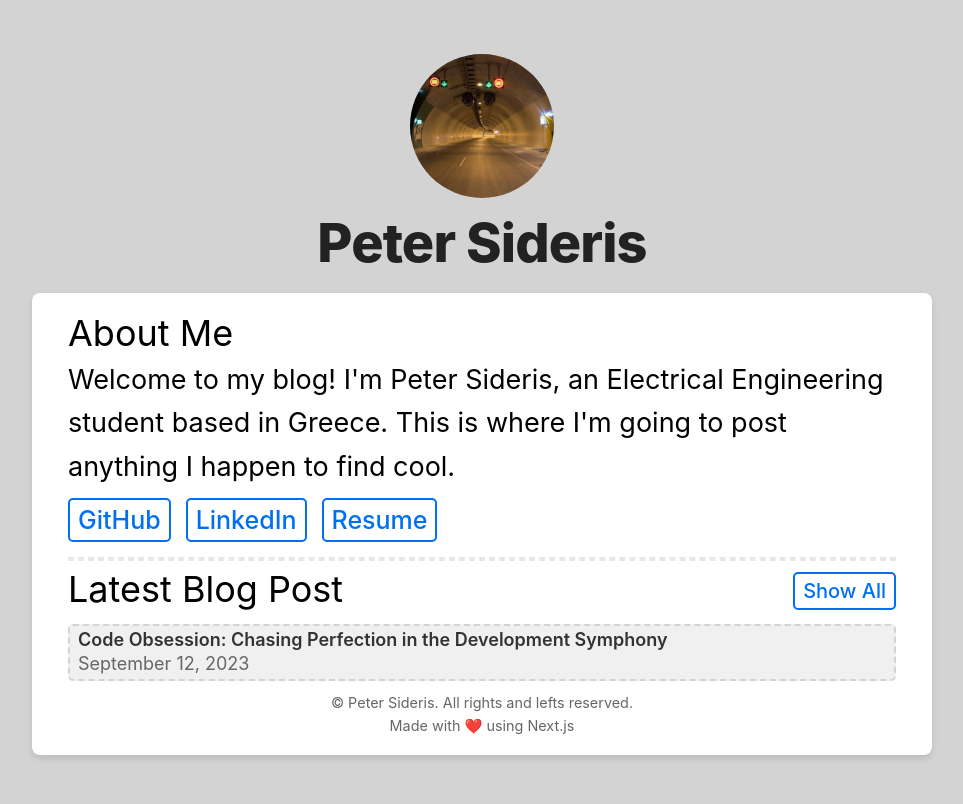
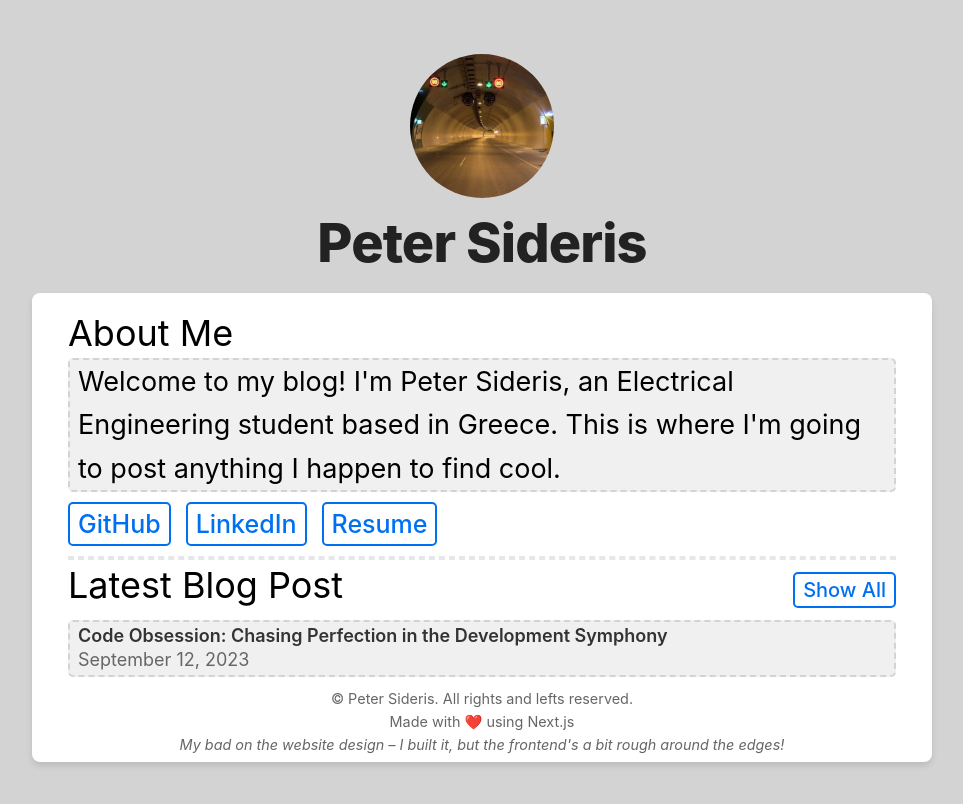
Before and after one commit to petersid2022/petrside, a Next.js app: page / in a window 1280 px wide. Shown: the top 804 px of the page, without its empty margins (158-1121 px from the left). Built offline with nearby package versions, Linux system fonts and the light colour scheme.

Commit message:
fix: fixed home layout

```diff
--- a/pages/index.tsx
+++ b/pages/index.tsx
@@ -22,9 +22,11 @@ export default function Home({ allPostsData }: HomeProps) {
             </Head>
             <section className={utilStyles.introSection}>
                 <h2 className={utilStyles.headingAbout}>About Me</h2>
-                <p className={utilStyles.introText}>
-                    Welcome to my blog! I'm Peter Sideris, an Electrical Engineering student based in Greece. This is where I'm going to post anything I happen to find cool.
-                </p>
+                <div className={utilStyles.SoftBorderAroundAbout}>
+                    <p className={utilStyles.introText}>
+                        Welcome to my blog! I'm Peter Sideris, an Electrical Engineering student based in Greece. This is where I'm going to post anything I happen to find cool.
+                    </p>
+                </div>
                 {/*
                 <div style={{marginRight:'15px'}} className={utilStyles.showlinksBorder}>
                     <a href="https://github.com/petersid2022" target="_blank" rel="noopener noreferrer">GitHub</a>
@@ -36,28 +38,29 @@ export default function Home({ allPostsData }: HomeProps) {
                     <a href="https://drive.google.com/file/d/1wLu2UU0h6ivmWHjhv0evWRhyXU9gkHiK/view?usp=sharing" target="_blank" rel="noopener noreferrer">Resume</a>
                 </div>
                 */}
+                <div style={{ height: '10px', visibility: 'hidden' }}></div>
+                <div style={{ display: 'flex', alignItems: 'center' }}>
                     <Link href="https://github.com/petersid2022" target="_blank" rel="noopener noreferrer">
-                        <span style={{marginRight:'15px'}} className={utilStyles.showlinksBorder}>
-                    GitHub
-                    </span>
+                        <span className={utilStyles.showlinksBorder}>GitHub</span>
                     </Link>
+                    <div style={{ width: '15px', visibility: 'hidden' }}></div>
                     <Link href="https://www.linkedin.com/in/petros-sideris-a7bb50281" target="_blank" rel="noopener noreferrer">
-                    <span style={{marginRight:'15px'}} className={utilStyles.showlinksBorder}>
-                    LinkedIn
-                    </span>
+                        <span className={utilStyles.showlinksBorder}>LinkedIn</span>
                     </Link>
+                    <div style={{ width: '15px', visibility: 'hidden' }}></div>
                     <Link href="https://drive.google.com/file/d/1wLu2UU0h6ivmWHjhv0evWRhyXU9gkHiK/view?usp=sharing" target="_blank" rel="noopener noreferrer">
-                    <span className={utilStyles.showlinksBorder}>
-                    Resume
-                    </span>
+                        <span className={utilStyles.showlinksBorder}>Resume</span>
                     </Link>
+                </div>
+                <div style={{ height: '10px', visibility: 'hidden' }}></div>
                 <hr />
                 <div className={utilStyles.latestPostContainer}>
                     <h2 className={utilStyles.headingLg}>Latest Blog Post</h2>
                     <Link href="/posts">
-                        <span className={utilStyles.showAllLink}>Show All</span>
+                        <span style={{marginTop:'10px'}} className={utilStyles.showAllLink}>Show All</span>
                     </Link>
                 </div>
+                <div style={{ height: '10px', visibility: 'hidden' }}></div>
                 <ul className={utilStyles.postList}>
                     <li className={utilStyles.postItem} key={latestPost.id}>
                     <Link style={{textDecoration:'none'}} href={`/posts/${latestPost.id}`}>
@@ -70,9 +73,13 @@ export default function Home({ allPostsData }: HomeProps) {
                     </Link>
                     </li>
                 </ul>
+                <div style={{ height: '10px', visibility: 'hidden' }}></div>
                 <footer className={utilStyles.footer}>
                     <p>© Peter Sideris. All rights and lefts reserved.</p>
-                    <p>Made with ❤️ using Next.js</p>
+                    <Link style={{color: '#666'}} href={"https://github.com/petersid2022/petrside"} target="_blank" rel="noopener noreferrer">
+                        <p>Made with ❤️ using Next.js</p>
+                    </Link>
+                    <i>My bad on the website design – I built it, but the frontend's a bit rough around the edges!</i>
                 </footer>
             </section>
         </Layout>
--- a/pages/posts/[id].tsx
+++ b/pages/posts/[id].tsx
@@ -6,6 +6,8 @@ import WordCount from '../../components/wordcount';
 import utilStyles from '../../styles/utils.module.css';
 import { GetStaticProps, GetStaticPaths } from 'next';
 import { RxDotFilled } from 'react-icons/rx';
+import {AiOutlineRead} from 'react-icons/ai';
+import {AiOutlineCalendar} from 'react-icons/ai';
 
 export default function Post({
   postData,
@@ -27,10 +29,12 @@ export default function Post({
         <h1 style={{marginTop:'-20px'}} className={utilStyles.headingPostTitle}>{postData.title}</h1>
         <div style={{marginTop:'2px', marginBottom:'2px'}} className={utilStyles.lightText}>
         <div style={{ display: 'flex', alignItems: 'center' }}>
+                <span style={{ marginLeft:'0px', marginRight: '5px', fontSize: '20px'}}><AiOutlineCalendar/></span>
           <Date dateString={postData.date} />
-                <span style={{ marginLeft:'2px', marginRight: '2px' }}><RxDotFilled /></span>
+                <span style={{ marginLeft:'6px', marginRight: '6px', fontSize: '8px' }}><RxDotFilled /></span>
+                <span style={{ marginLeft:'2px', marginRight: '5px', fontSize: '20px'  }}><AiOutlineRead/></span>
                 <span>
-                    <WordCount input={postData.contentHtml} />min read
+                    <WordCount input={postData.contentHtml} /> min read
                 </span>
             </div>
         </div>
--- a/pages/posts/index.tsx
+++ b/pages/posts/index.tsx
@@ -28,7 +28,7 @@ export default function PostsPage({ allPostsData }: PostsPageProps) {
             </Head>
             <section className={utilStyles.introSectionAllPosts}>
                 <div className={utilStyles.headingWithSearch}>
-                    <h1 className={utilStyles.headingPostTitle}>All Blog Posts</h1>
+                    <h1 style={{marginTop:'-5px'}} className={utilStyles.headingPostTitle}>All Blog Posts</h1>
                     {/*
                     <input
                         type="text"
@@ -43,7 +43,7 @@ export default function PostsPage({ allPostsData }: PostsPageProps) {
                     {filteredPosts.map((post) => (
                             <li className={utilStyles.postItem} key={post.id}>
                                 <Link style={{textDecoration:'none'}} href={`/posts/${post.id}`}>
-                                    <div className={utilStyles.SoftBorderAroundLatestPost}>
+                                    <div className={utilStyles.SoftBorderAroundAllPost}>
                                         <h1 style={{textDecoration:'none'}} className={utilStyles.postLink}>{post.title}</h1>
                                             <div className={utilStyles.lightText}>
                                                 {new Date(post.date).toLocaleDateString('en-GB', {
--- a/styles/global.css
+++ b/styles/global.css
@@ -44,6 +44,4 @@ hr {
   color: #333; /* Change the line color */
   border-width: 2px; /* Adjust the line thickness */
   border-style: dashed; /* Change the line style (e.g., dashed, dotted, solid) */
-  margin-top: 5px;
-  margin-bottom: 3px;
 }
--- a/styles/utils.module.css
+++ b/styles/utils.module.css
@@ -45,7 +45,7 @@
 .headingLg {
   font-size: 2rem;
   line-height: 1.4;
-  margin: 0px;
+  margin: 0px 0px;
 }
 
 .headingMd {
@@ -118,7 +118,6 @@
 }
 
 .showlinksBorder {
-    margin: 10px 0px;
     font-weight: 500;
     font-size: 25px;
     border: 2px solid #0070f3;
@@ -188,10 +187,10 @@
 }
 
 .footer {
+  color: #666;
   text-align: center;
-  color: #666;
   font-size: 0.8rem;
-  margin-bottom: -1rem;
+  margin-bottom: -1.65rem;
 }
 
 .content {
@@ -205,7 +204,6 @@
     display: flex;
     justify-content: space-between;
     align-items: center;
-    /* Add other styles as needed */
 }
 
 .showAllLink {
@@ -214,8 +212,7 @@
     font-weight: 500;
     font-size: 20px;
     border: 2px solid #0070f3;
-    margin-top: 5px;
-    padding: 1px 8px;
+    padding: 0px 8px;
     border-radius: 5px;
     transition: background-color 0.3s, color 0.3s, border-color 0.3s; /* Add smooth transitions for color, background, and border */
     display: inline-block; /* Make it a block-level element */
@@ -243,6 +240,7 @@
 }
 
 .icon {
+  font-weight: lighpaddingt; /* Initial font-weight */
   margin-top: 2px;
   margin-right: 10px;
 }
@@ -275,15 +273,23 @@
     justify-content: space-between;
 }
 
-.SoftBorderAroundLatestPost {
-    margin: 10px 0px;
+.SoftBorderAroundAbout {
     border: 2px dashed #d3d3d3;
     padding: 0px 8px;
     border-radius: 5px;
     width: auto;
     background-color: #f0f0f0;
     text-decoration: none;
-    transition: transform 0.3s ease-in-out, box-shadow 0.3s ease-in-out;
+}
+
+.SoftBorderAroundLatestPost {
+    border: 2px dashed #d3d3d3;
+    padding: 0px 8px;
+    border-radius: 5px;
+    width: auto;
+    background-color: #f0f0f0;
+    text-decoration: none;
+    transition: transform 0.2s ease-in-out, box-shadow 0.2s ease-in-out;
 }
 
 .SoftBorderAroundLatestPost:hover {
@@ -299,7 +305,7 @@
     width: auto;
     background-color: #f0f0f0;
     text-decoration: none;
-    transition: transform 0.3s ease-in-out, box-shadow 0.3s ease-in-out;
+    transition: transform 0.1s ease-in-out, box-shadow 0.1s ease-in-out;
 }
 
 .SoftBorderAroundAllPost:hover {
```
